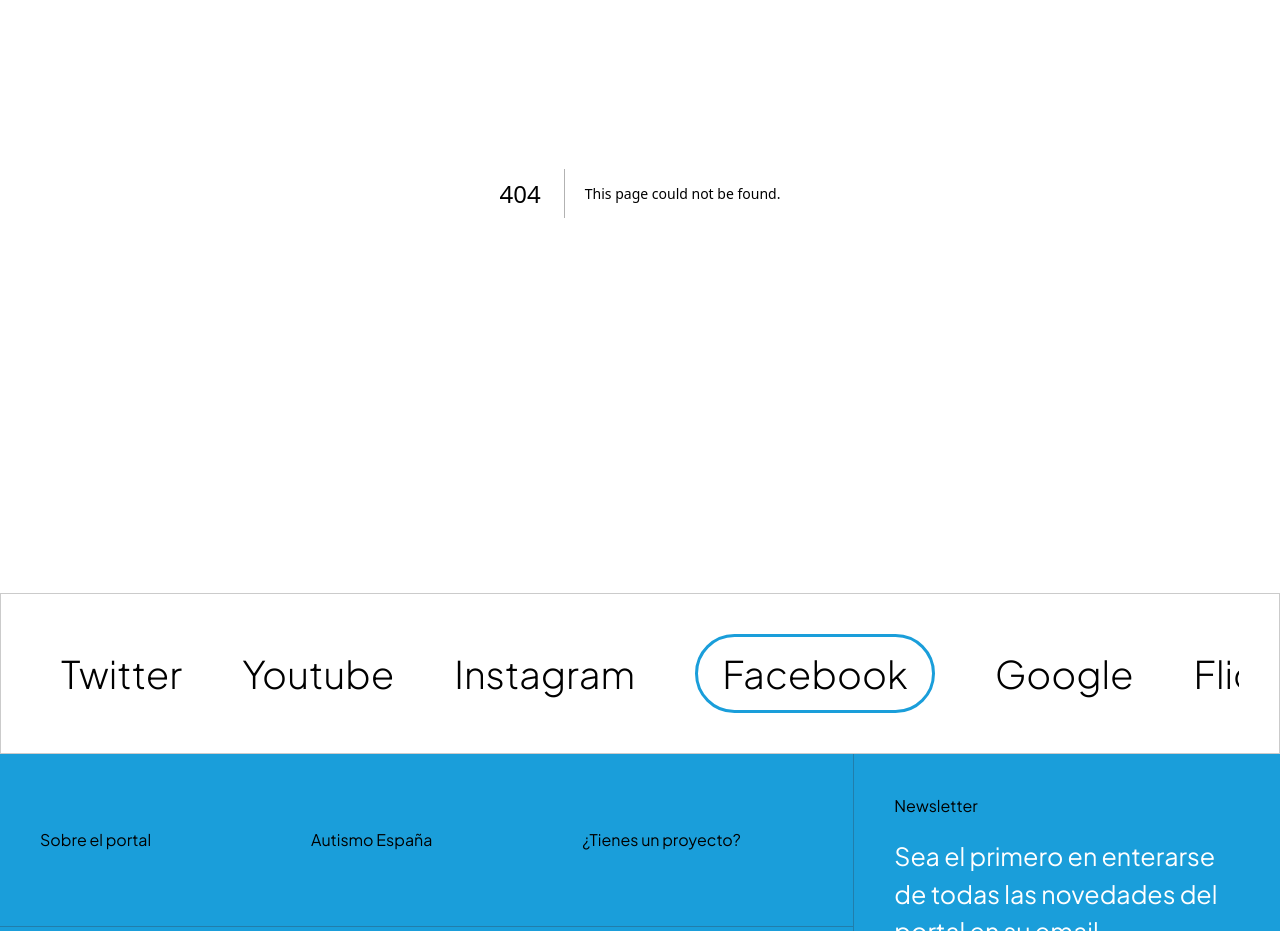
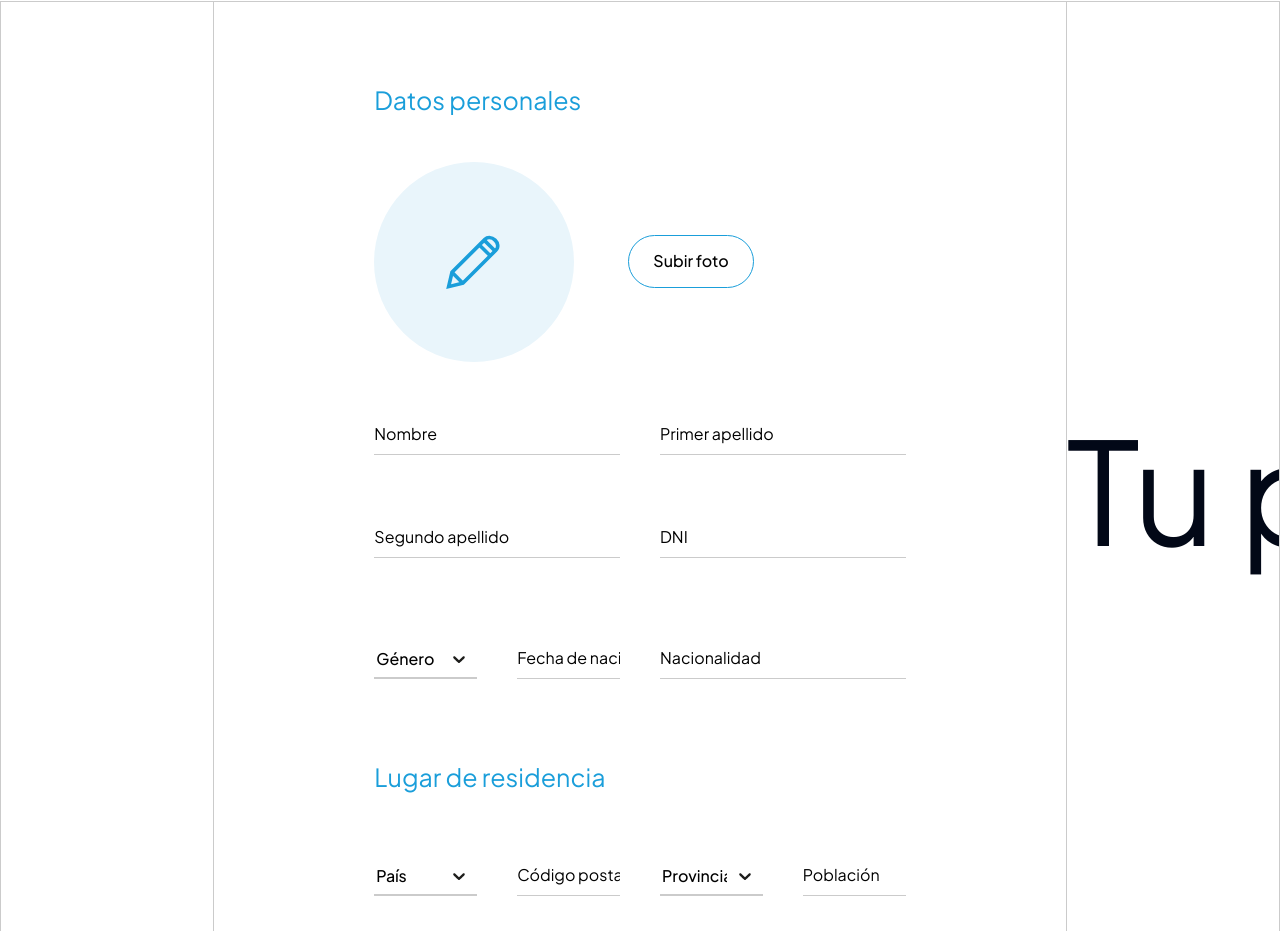
Before and after one commit to lanegrita/autismo_empleo, a Next.js app: page /profile-edit in a window 1280 px wide. Before the commit this address had no page. Shown: the part 369-1300 px from the top of the page. Built offline with nearby package versions, Linux system fonts and the light colour scheme.

Commit message:
Add profile edit view

```diff
--- a/app/components/form/radio-button/RadioButton.tsx
+++ b/app/components/form/radio-button/RadioButton.tsx
@@ -19,7 +19,7 @@ const RadioButtonXL = ({
   checked,
   title,
   icon,
-  variant = "default-xl",
+  variant = "default-xl"
 }: RadioButtonProps) => {
   return (
     <label
@@ -54,12 +54,12 @@ const RadioButtonXL = ({
 const SimpleRadioButton = ({
   id,
   title,
-  variant = "default",
+  variant = "default"
 }: RadioButtonProps) => {
   return (
     <div className="flex items-center space-x-2">
       <RadioGroupItem variant={variant} value={id} id={id} />
-      <Label variant={variant} htmlFor={id}>
+      <Label className="text-[14px]" variant={variant} htmlFor={id}>
         {title}
       </Label>
     </div>
--- /dev/null
+++ b/app/profile-edit/page.tsx
@@ -0,0 +1,269 @@
+import React from "react";
+import { TitleHeader } from "../create-offer/page";
+import { SimpleMarquee } from "../components/ui/marquee-section/MarqueeSection";
+import Text from "../components/ui/typography/Typography";
+import Image from "next/image";
+import Button from "../components/ui/button/Button";
+import Input from "../components/form/input/Input";
+import DropDown from "../components/form/dropdown/Dropdown";
+import {
+  RadioButtonXL,
+  SimpleRadioButton
+} from "../components/form/radio-button/RadioButton";
+import { RadioGroup } from "@/components/ui/radio-group";
+
+const ProfileEditView = () => {
+  return (
+    <div>
+      {/* Section 1 Starts */}
+      <TitleHeader image="/images/test.webp" title="Perfil usuario" />
+      {/* Section 1 Ends */}
+
+      {/* Section 2 Starts */}
+      <section className="grid grid-cols-12 border-t border-gris2">
+        {/* Left */}
+        <div className="hidden xl:block  xl:col-span-2 border-l border-gris2"></div>
+
+        {/* Main */}
+        <div className="col-span-12 xl:col-span-8 border-x border-gris2 px-10 py-30 md:px-20 md:py-40 xl:px-[160px] xl:py-40">
+          {/* Profile Image Section Starts */}
+          <Text tag="h3" variant="title-s" color="blue" className="mb-21">
+            Datos personales
+          </Text>
+          <div className="flex items-center gap-18 md:gap-27">
+            <div className="w-[160px] h-[160px] md:w-[200px] md:h-[200px] bg-azulLight3 rounded-full flex justify-center items-center">
+              {/* Placeholder */}
+              <div className="relative w-[100px] h-[100px]">
+                <Image src="/images/icons/pencil.svg" alt="person icon" fill />
+              </div>
+            </div>
+
+            <div className="flex flex-col gap-2">
+              <Button title="Subir foto" variant="outline" />
+              <div className="hidden">
+                <Button title="Eliminar foto" variant="simple" />
+              </div>
+            </div>
+          </div>
+          {/* Profile Image Section Ends */}
+
+          {/* Section 1 Starts */}
+          <div className="mt-21 grid grid-cols-1 gap-26 items-end">
+            {/* Row 1 */}
+            <div className="grid grid-cols-1 sm:grid-cols-2 gap-25 sm:gap-20">
+              <Input type="text" placeholder="Nombre" variant="simple" />
+              <Input
+                type="text"
+                placeholder="Primer apellido"
+                variant="simple"
+              />
+            </div>
+
+            {/* Row 2 */}
+            <div className="grid grid-cols-1 sm:grid-cols-2 gap-26 sm:gap-20">
+              <Input
+                type="text"
+                placeholder="Segundo apellido"
+                variant="simple"
+              />
+              <Input type="text" placeholder="DNI" variant="simple" />
+            </div>
+
+            {/* Row 3 */}
+            <div className="grid grid-cols-1 sm:grid-cols-2 gap-26 sm:gap-20 items-end">
+              <div className="grid grid-cols-1 md:grid-cols-2 items-end gap-26 sm:gap-20">
+                <DropDown
+                  placeHolder="Género"
+                  options={[
+                    {
+                      label: "Género",
+                      value: "género"
+                    }
+                  ]}
+                />
+                <Input
+                  type="text"
+                  placeholder="Fecha de nacimiento"
+                  variant="simple"
+                />
+              </div>
+              <Input type="text" placeholder="Nacionalidad" variant="simple" />
+            </div>
+          </div>
+          {/* Section 1 Ends */}
+
+          <Text tag="h3" variant="title-s" color="blue" className="mb-21 mt-40">
+            Lugar de residencia
+          </Text>
+          {/* Section 2 Starts */}
+          <div className="mt-21 grid grid-cols-1 gap-26 items-end">
+            {/* Row 1 */}
+            <div className="grid grid-cols-1 sm:grid-cols-2 md:grid-cols-4 gap-26 sm:gap-20 items-end">
+              <DropDown
+                placeHolder="País"
+                options={[
+                  {
+                    label: "País",
+                    value: "país"
+                  }
+                ]}
+              />
+              <Input type="text" placeholder="Código postal" variant="simple" />
+              <DropDown
+                placeHolder="Provincia"
+                options={[
+                  {
+                    label: "Provincia",
+                    value: "provincia"
+                  }
+                ]}
+              />
+              <Input type="text" placeholder="Población" variant="simple" />
+            </div>
+
+            {/* Row 2 */}
+            <div className="grid grid-cols-1 sm:grid-cols-2 md:grid-cols-4 gap-26 sm:gap-20">
+              <div className="col-span-2">
+                <Input type="text" placeholder="Dirección" variant="simple" />
+              </div>
+            </div>
+          </div>
+          {/* Section 2 Ends */}
+
+          <Text tag="h3" variant="title-s" color="blue" className="mb-21 mt-40">
+            Datos de acceso
+          </Text>
+          {/* Section 3 Starts */}
+          <div className="mt-21 grid grid-cols-1 gap-26 items-end">
+            {/* Row 1 */}
+            <div className="grid grid-cols-1 sm:grid-cols-2 gap-25 sm:gap-20">
+              <Input type="email" placeholder="Nombre" variant="simple" />
+              <Input
+                type="text"
+                placeholder="Nueva contraseña"
+                variant="simple"
+              />
+            </div>
+
+            {/* Row 2 */}
+            <div className="grid grid-cols-1 sm:grid-cols-2 gap-25 sm:gap-20">
+              <Input
+                type="password"
+                placeholder="Contraseña actual"
+                variant="simple"
+              />
+              <Input
+                type="password"
+                placeholder="Contraseña actual"
+                variant="simple"
+              />
+            </div>
+
+            {/* Row 3 */}
+            <div className="grid grid-cols-1 sm:grid-cols-2 gap-25 sm:gap-20">
+              <div className="hidden md:block col-span-1"></div>
+              <div>
+                <Button title="Cambiar contraseña" variant="outline" />
+              </div>
+            </div>
+          </div>
+          {/* Section 3 Ends */}
+
+          <Text tag="h3" variant="title-s" color="blue" className="mb-16 mt-40">
+            Contacto
+          </Text>
+          {/* Section 4 Starts */}
+          <div className="mt-21 grid grid-cols-1 gap-26 items-end">
+            {/* Row 1 */}
+            <div className="grid grid-cols-1 sm:grid-cols-2 gap-21 sm:gap-20">
+              <div>
+                <RadioGroup className="gap-4">
+                  <RadioButtonXL id="1" title="Llamada" />
+                  <RadioButtonXL id="2" title="SMS" />
+                  <RadioButtonXL id="3" title="Mail" />
+                </RadioGroup>
+              </div>
+              <RadioGroup className="">
+                <div className="flex flex-col gap-8 h-fit">
+                  <Input
+                    type="tel"
+                    placeholder="Teléfono móvil"
+                    variant="simple"
+                  />
+                  <SimpleRadioButton id="tel-1" title="Preferente" />
+                </div>
+                <div className="flex flex-col gap-8">
+                  <Input
+                    type="tel"
+                    placeholder="Teléfono fijo"
+                    variant="simple"
+                  />
+                  <SimpleRadioButton id="tel-2" title="Preferente" />
+                </div>
+              </RadioGroup>
+            </div>
+          </div>
+          {/* Section 4 Ends */}
+
+          <Text tag="h3" variant="title-s" color="blue" className="mb-21 mt-40">
+            Discapacidad
+          </Text>
+          {/* Section 5 Starts */}
+          <div className="">
+            {/* Row 1 */}
+            <div>
+              <Text tag="h6" variant="para" fontWeight="medium">
+                ¿Trastorno del espectro autista confirmado?
+              </Text>
+              <RadioGroup className="gap-4 mt-10">
+                <SimpleRadioButton id="s-1" title="Sí" />
+                <SimpleRadioButton id="s-2" title="No" />
+              </RadioGroup>
+            </div>
+
+            {/* Row 2 */}
+            <Text tag="h6" variant="para" fontWeight="medium" className="mt-26">
+              ¿Trastorno del espectro autista confirmado?
+            </Text>
+            <div className="grid grid-cols-1 sm:grid-cols-2">
+              <RadioGroup className="flex flex-col gap-4 mt-10">
+                <SimpleRadioButton id="n-1" title="Sí" />
+                <SimpleRadioButton id="n-2" title="No" />
+              </RadioGroup>
+              <div className="flex flex-col gap-26 mt-27 md:mt-0">
+                <Input
+                  type="text"
+                  placeholder="Porcentaje de discapacidad"
+                  variant="simple"
+                />
+                <Input
+                  type="text"
+                  placeholder="Tipo/s de discapacidad"
+                  variant="simple"
+                />
+              </div>
+            </div>
+          </div>
+          {/* Section 5 Ends */}
+
+          {/* Buttons Section Starts */}
+          <div className="flex gap-4 mt-[160px]">
+            <Button title="Guardar" variant="primary" />
+            <Button title="Cancelar" variant="secondary" />
+          </div>
+          {/* Buttons Section Ends */}
+        </div>
+
+        {/* Right */}
+        <div className="hidden xl:block  xl:col-span-2 border-r border-gris2">
+          <div className="mt-[380px]">
+            <SimpleMarquee>Tu perfil</SimpleMarquee>
+          </div>
+        </div>
+      </section>
+      {/* Section 2 Ends */}
+    </div>
+  );
+};
+
+export default ProfileEditView;
```
